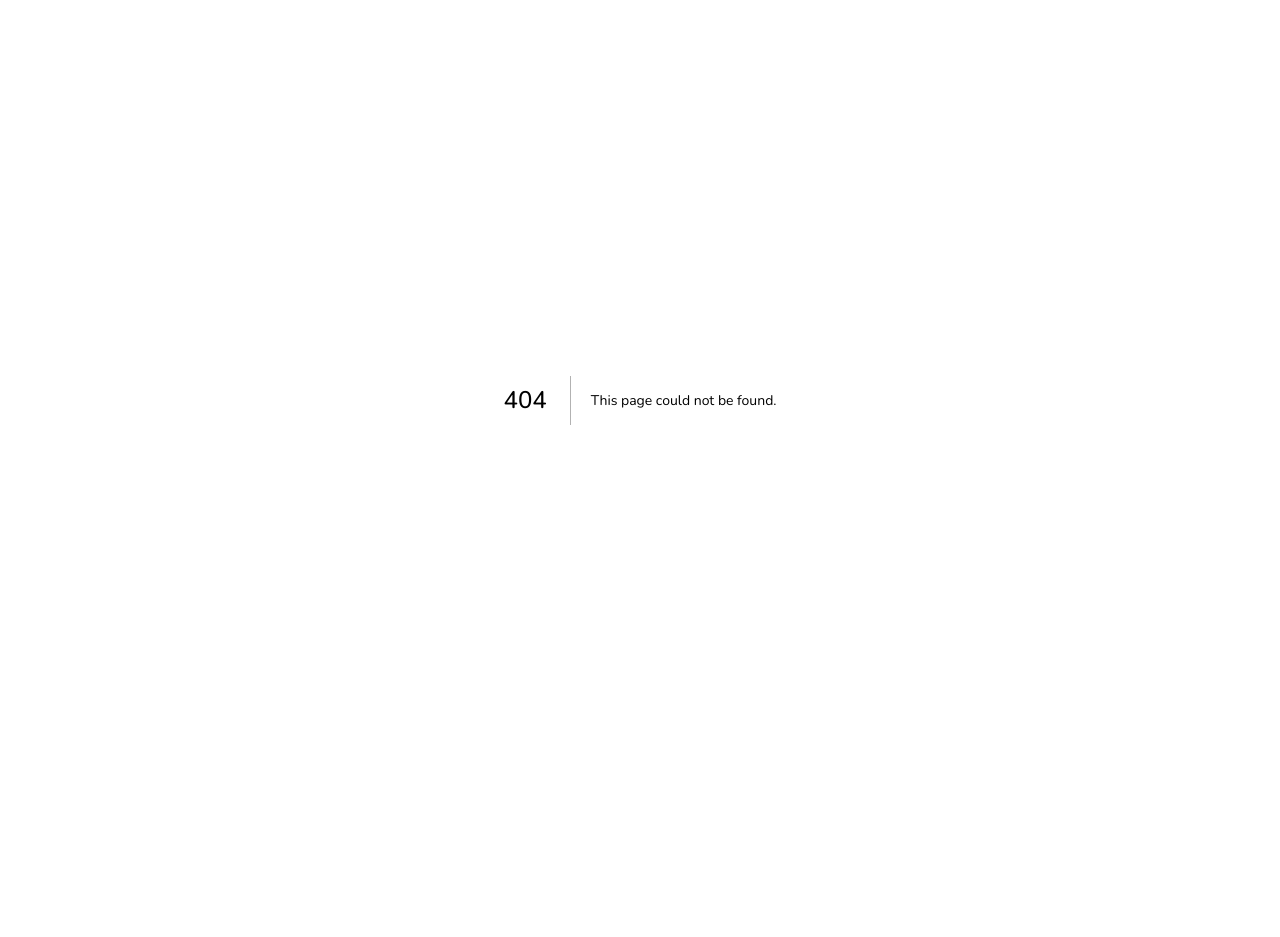
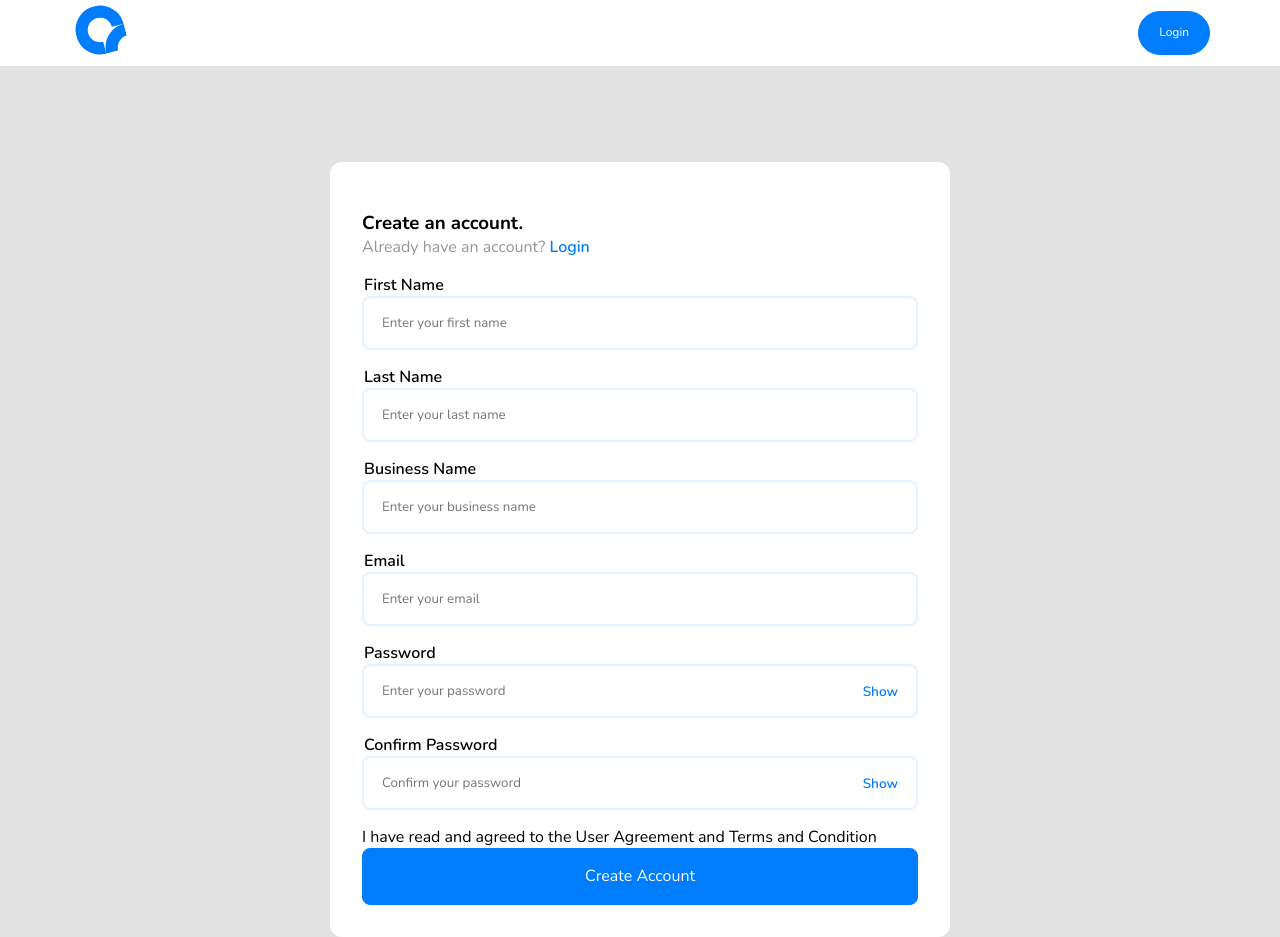
Before and after one commit to steveify1/chainev-ui, a Next.js app: page /register in a window 1280 px wide. Before the commit this address had no page. Before the commit the page ends 800 px from the top, so only its background shows below. Built offline with nearby package versions, Linux system fonts and the light colour scheme.

Commit message:
feature(auth):design login page

```diff
--- /dev/null
+++ b/components/page/RegisterPage/RegisterPage.module.scss
@@ -0,0 +1,26 @@
+@import '../../../styles/variables.scss';
+
+.header {
+  margin: 16px 0px;
+}
+
+.subheading {
+  color: $grey;
+}
+
+.registerCard {
+  margin: 48px auto 0px;
+  max-width: 620px;
+
+  @media screen and (min-width: 768px) {
+    margin: 64px auto 0px;
+  }
+
+  @media screen and (min-width: 1024px) {
+    margin: 96px auto 0px;
+  }
+}
+
+.button {
+  width: 100%;
+}
--- /dev/null
+++ b/components/page/RegisterPage/RegisterPage.tsx
@@ -0,0 +1,72 @@
+import { Container } from "../../shared/Container/Container";
+import styles from "./RegisterPage.module.scss";
+import { Button } from "../../shared/Buttons/Button";
+import { PageWapper } from "../../shared/PageWrapper/PageWapper";
+import {
+  FormField,
+  Input,
+  PasswordInput,
+} from "../../shared/FormSet/FormField";
+import { Card } from "../../shared/Card/Card";
+import { Link } from "../../shared/Link/Link";
+
+export const RegisterPage = () => {
+  return (
+    <PageWapper>
+      <Container>
+        <Card className={styles.registerCard}>
+          <div className={styles.header}>
+            <h3 className={styles.heading}>Create an account.</h3>
+            <p className={styles.subheading}>
+              <span>Already have an account? </span>
+              <Link href={"/"} className={styles.link}>
+                Login
+              </Link>
+            </p>
+          </div>
+
+          <form>
+            <FormField label="First Name">
+              <Input type="text" placeholder="Enter your first name" />
+            </FormField>
+
+            <FormField label="Last Name">
+              <Input type="text" placeholder="Enter your last name" />
+            </FormField>
+
+            <FormField label="Business Name">
+              <Input type="text" placeholder="Enter your business name" />
+            </FormField>
+
+            <FormField label="Email">
+              <Input type="email" placeholder="Enter your email" />
+            </FormField>
+
+            <FormField label="Password">
+              <PasswordInput
+                placeholder="Enter your password"
+                useToggle={true}
+              />
+            </FormField>
+
+            <FormField label="Confirm Password">
+              <PasswordInput
+                placeholder="Confirm your password"
+                useToggle={true}
+              />
+            </FormField>
+
+            <p>
+              I have read and agreed to the User Agreement and Terms and
+              Condition
+            </p>
+
+            <Button shape="curved" className={styles.button} size="large">
+              Create Account
+            </Button>
+          </form>
+        </Card>
+      </Container>
+    </PageWapper>
+  );
+};
--- a/components/shared/Buttons/Button.module.scss
+++ b/components/shared/Buttons/Button.module.scss
@@ -40,3 +40,7 @@
     padding: 16px 8px 16px 8px;
   }
 }
+
+.navButtonLink {
+  color: #fff
+}
--- a/components/shared/Buttons/NavAuthButton.tsx
+++ b/components/shared/Buttons/NavAuthButton.tsx
@@ -2,6 +2,7 @@ import { useRouter } from "next/router";
 import styles from "./Button.module.scss";
 import { NavAuthButtonProps } from "./Button.interface";
 import { Button } from "./Button";
+import { Link } from "../Link/Link";
 
 export const NavAuthButton = (props: NavAuthButtonProps) => {
   const router = useRouter();
@@ -9,13 +10,17 @@ export const NavAuthButton = (props: NavAuthButtonProps) => {
   return (
     <div>
       {router.pathname == "/" ? (
-        <Button className={styles.navButton} shape="oval">
-          Create Account
-        </Button>
+        <Link href="/register" className={styles.navButtonLink}>
+          <Button className={styles.navButton} shape="oval">
+            Create account
+          </Button>
+        </Link>
       ) : (
-        <Button className={styles.navButton} shape="oval">
-          login
-        </Button>
+        <Link href="/login" className={styles.navButtonLink}>
+          <Button className={styles.navButton} shape="oval">
+            Login
+          </Button>
+        </Link>
       )}
     </div>
   );
--- a/components/shared/Container/Container.module.scss
+++ b/components/shared/Container/Container.module.scss
@@ -2,5 +2,5 @@
   width: 100%;
   max-width: 1200px;
   margin: 0 auto;
-  padding: 0 calc(16px + 1rem);
+  padding: 0 calc(14px + 1rem);
 }
--- a/components/shared/Nav/Nav.module.scss
+++ b/components/shared/Nav/Nav.module.scss
@@ -1,10 +1,10 @@
 .nav {
   background-color: #fff;
-  padding: 13px 38px 13px 38px;
 }
 
 .navInner {
   display: flex;
   justify-content: space-between;
   align-items: center;
+  padding: 13px auto 13px;
 }
--- /dev/null
+++ b/pages/register.tsx
@@ -0,0 +1,9 @@
+import { RegisterPage } from "../components/page/RegisterPage/RegisterPage";
+
+export default function Register() {
+  return (
+    <div>
+      <RegisterPage />
+    </div>
+  );
+}
```
